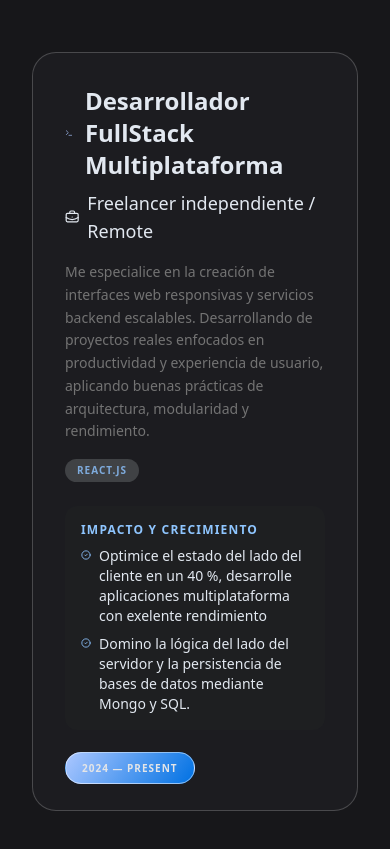
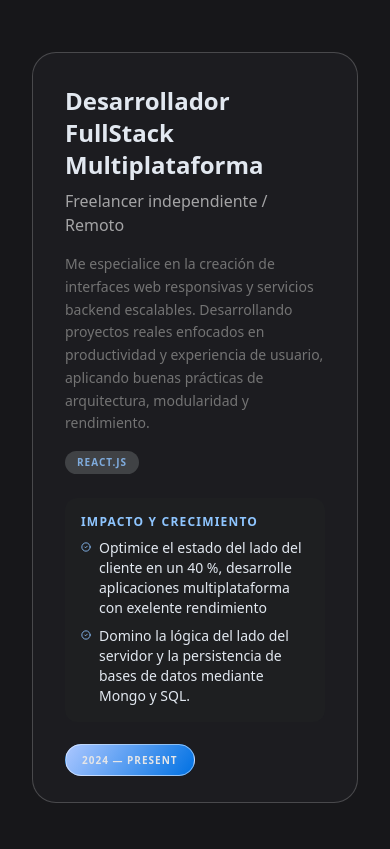
Before and after one commit to David-Sliren/Mi-Portafolio, a React (Vite) app: page / in a window 390 px wide. Shown: the part 1120-1969 px from the top of the page. Built offline with nearby package versions, Linux system fonts and the light colour scheme; what tailwind-animations would draw is missing.

Commit message:
style(Experience/JobCard): Ocultar iconos cuando se esta en dispositivos mobiles, ajustar tamaño de texto y hacer mas opaco el color  a el subtitulo que indica el lugar donde se trabajo

```diff
--- a/src/components/Experience/JobCard.jsx
+++ b/src/components/Experience/JobCard.jsx
@@ -6,19 +6,19 @@ const JobCard = () => {
       <div className="flex flex-col md:flex-row md:items-start justify-between gap-6">
         <div className="flex-grow">
           <div className="flex items-center gap-3 mb-2">
-            <LuTerminal color="#abc7ff" />
-            <h3 className="font-headline text-2xl font-bold">
+            <LuTerminal color="#abc7ff" className="hidden sm:block" />
+            <h3 className="text-2xl font-bold">
               Desarrollador FullStack Multiplataforma
             </h3>
           </div>
-          <p className="text-lg font-medium mb-4 flex items-center gap-x-2 ">
-            <LuBriefcaseBusiness size={18} />
-            Freelancer independiente / Remote
+          <p className="text-md sm:text-lg text-white/60 font-medium mb-4 flex items-center gap-x-2 ">
+            <LuBriefcaseBusiness size={18} className="hidden sm:block" />
+            Freelancer independiente / Remoto
           </p>
           <div className="space-y-4 mb-6">
             <p className="text-neutral-500 text-sm font-medium leading-relaxed">
               Me especialice en la creación de interfaces web responsivas y
-              servicios backend escalables. Desarrollando de proyectos reales
+              servicios backend escalables. Desarrollando proyectos reales
               enfocados en productividad y experiencia de usuario, aplicando
               buenas prácticas de arquitectura, modularidad y rendimiento.
             </p>
```
